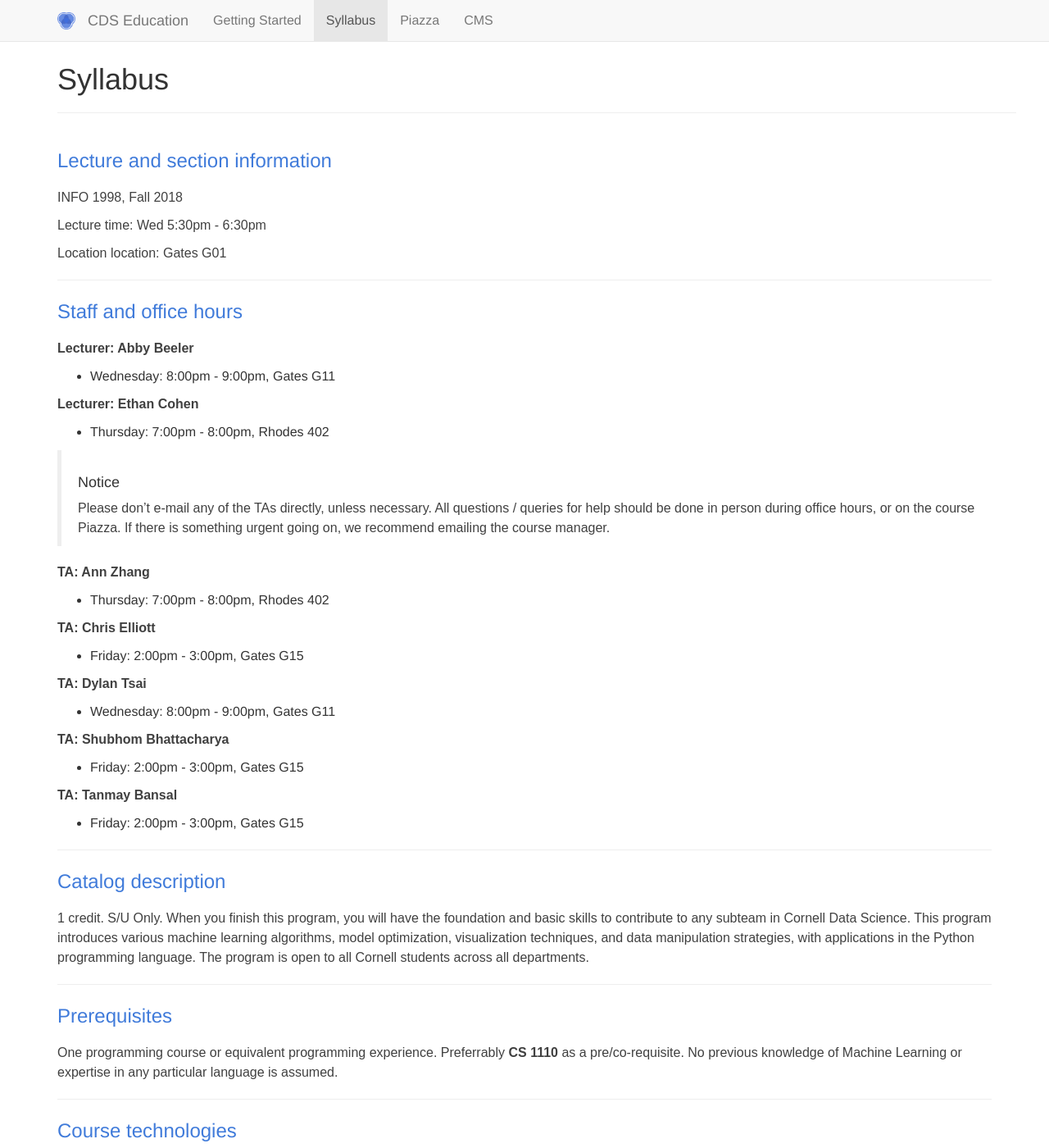
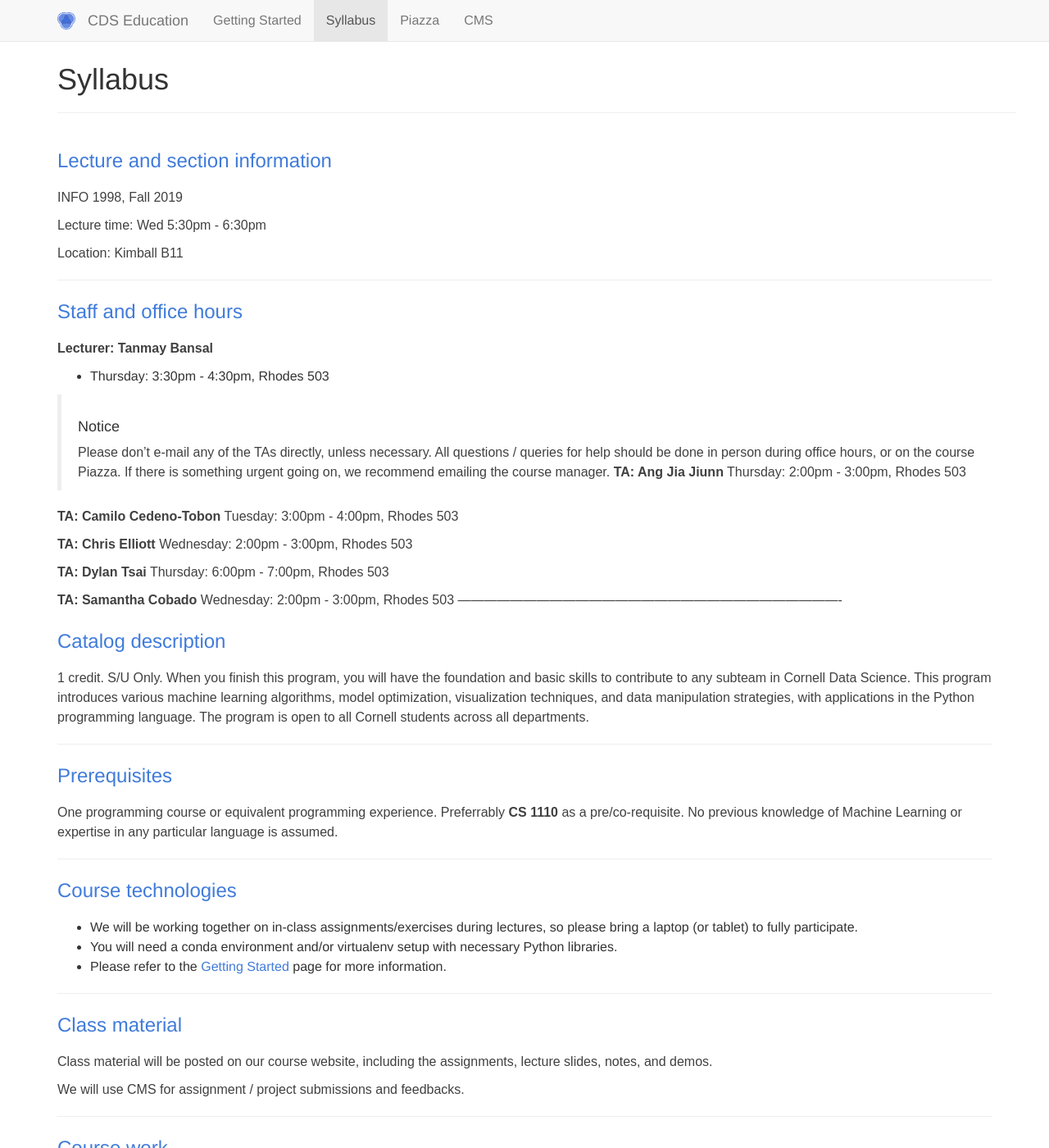
Before and after one commit to CornellDataScience/info1998, a Jekyll site: the page built from syllabus.md, in a window 1280 px wide and 1400 px high. Shown: the whole window at 82% size. Built offline with Jekyll 4.4.1, drawn with Linux system fonts in a browser that asks for light colours.

Commit message:
Update lecture location, dates, and office hour schedules (#1)
* update dates

* Update syllabus.md

Co-Authored-By: Jared Junyoung Lim <jylim9823@gmail.com>

* Update syllabus.md

Co-Authored-By: Jared Junyoung Lim <jylim9823@gmail.com>

* update year in config

* Update syllabus.md

Co-Authored-By: Jared Junyoung Lim <jylim9823@gmail.com>

* Update syllabus.md

Co-Authored-By: Jared Junyoung Lim <jylim9823@gmail.com>

* Update syllabus.md

Co-Authored-By: Jared Junyoung Lim <jylim9823@gmail.com>

* Update syllabus.md

Co-Authored-By: Jared Junyoung Lim <jylim9823@gmail.com>

* Update syllabus.md

Co-Authored-By: Jared Junyoung Lim <jylim9823@gmail.com>

* Update syllabus.md

Co-Authored-By: Jared Junyoung Lim <jylim9823@gmail.com>

* Update syllabus.md

Co-Authored-By: Jared Junyoung Lim <jylim9823@gmail.com>

```diff
--- a/_config.yml
+++ b/_config.yml
@@ -16,7 +16,7 @@
 title: INFO 1998
 email: jl3248@cornell.edu
 description: > # this means to ignore newlines until "baseurl:"
-  Introduction to Machine Learning for Python, Fall 2018
+  Introduction to Machine Learning for Python, Fall 2019
 baseurl: "/info1998" # the subpath of your site, e.g. /blog
 url: "cornelldatascience.github.io" # the base hostname & protocol for your site
 plugin:
--- a/syllabus.md
+++ b/syllabus.md
@@ -5,39 +5,34 @@ layout: main
 
 ### Lecture and section information
 
-INFO 1998, Fall 2018
+INFO 1998, Fall 2019
 
 Lecture time: Wed 5:30pm - 6:30pm
 
-Location location: Gates G01
+Location: Kimball B11
 
 ----------------------------------------------------------------------------------------
 ### Staff and office hours
 
-**Lecturer: Abby Beeler**
-- Wednesday: 8:00pm - 9:00pm, Gates G11
-
-**Lecturer: Ethan Cohen**
-- Thursday: 7:00pm - 8:00pm, Rhodes 402
+**Lecturer: Tanmay Bansal**
+- Thursday: 3:30pm - 4:30pm, Rhodes 503
 
 > #### Notice
 > Please don't e-mail any of the TAs directly, unless necessary. All questions / queries for help should be done in person during office hours, or on the course Piazza. If there is something urgent going on, we recommend emailing the course manager.
+**TA: Ang Jia Jiunn**
+Thursday: 2:00pm - 3:00pm, Rhodes 503
 
-**TA: Ann Zhang**
-- Thursday: 7:00pm - 8:00pm, Rhodes 402
+**TA: Camilo Cedeno-Tobon**
+Tuesday: 3:00pm - 4:00pm, Rhodes 503
 
 **TA: Chris Elliott**
-- Friday: 2:00pm - 3:00pm, Gates G15
+Wednesday: 2:00pm - 3:00pm, Rhodes 503
 
 **TA: Dylan Tsai**
-- Wednesday: 8:00pm - 9:00pm, Gates G11
+Thursday: 6:00pm - 7:00pm, Rhodes 503
 
-**TA: Shubhom Bhattacharya**
-- Friday: 2:00pm - 3:00pm, Gates G15
-
-**TA: Tanmay Bansal**
-- Friday: 2:00pm - 3:00pm, Gates G15
-
+**TA: Samantha Cobado**
+Wednesday: 2:00pm - 3:00pm, Rhodes 503
 ----------------------------------------------------------------------------------------
 ### Catalog description
 
```
Also changed, not shown: index.md (+1 -5 lines).
